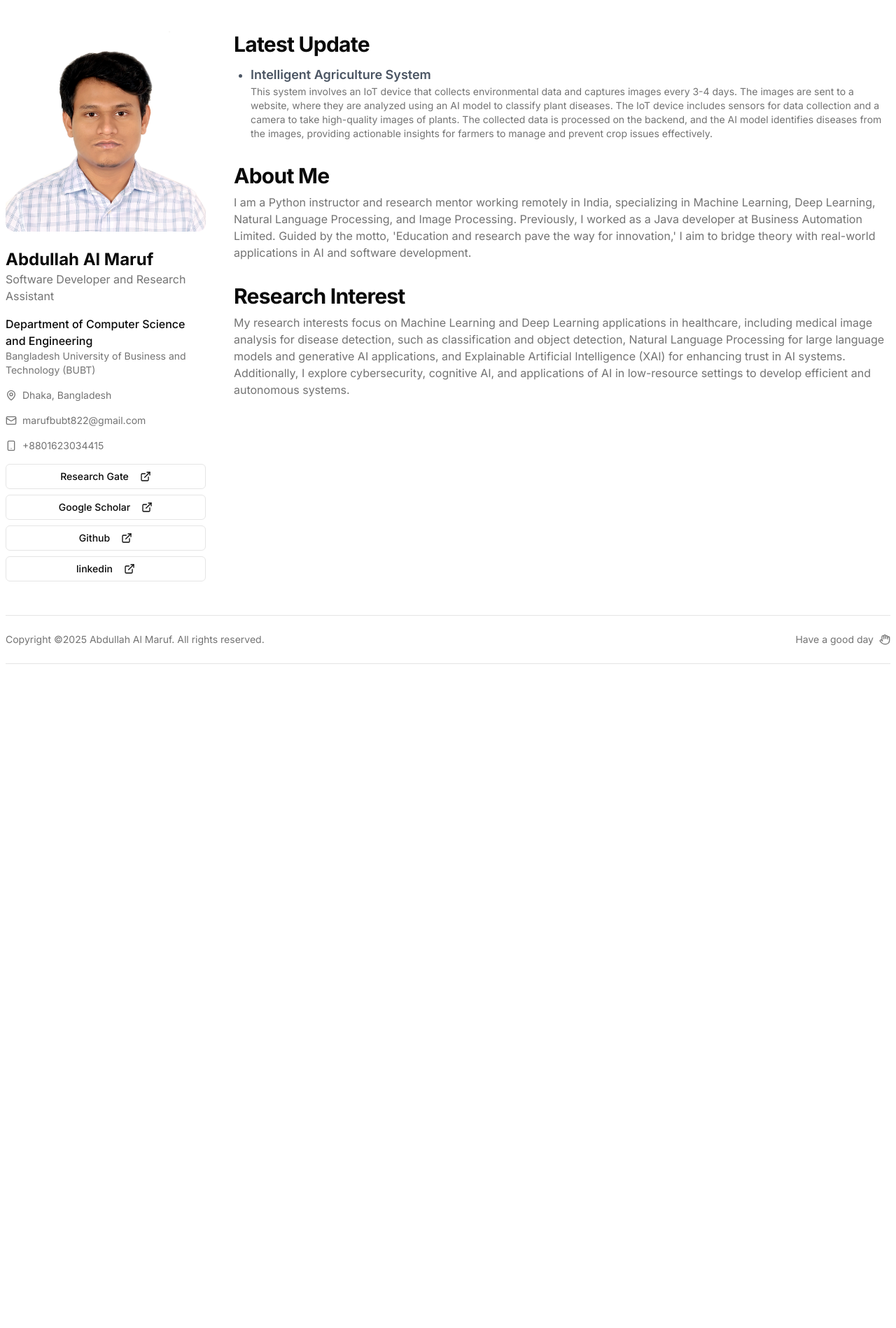
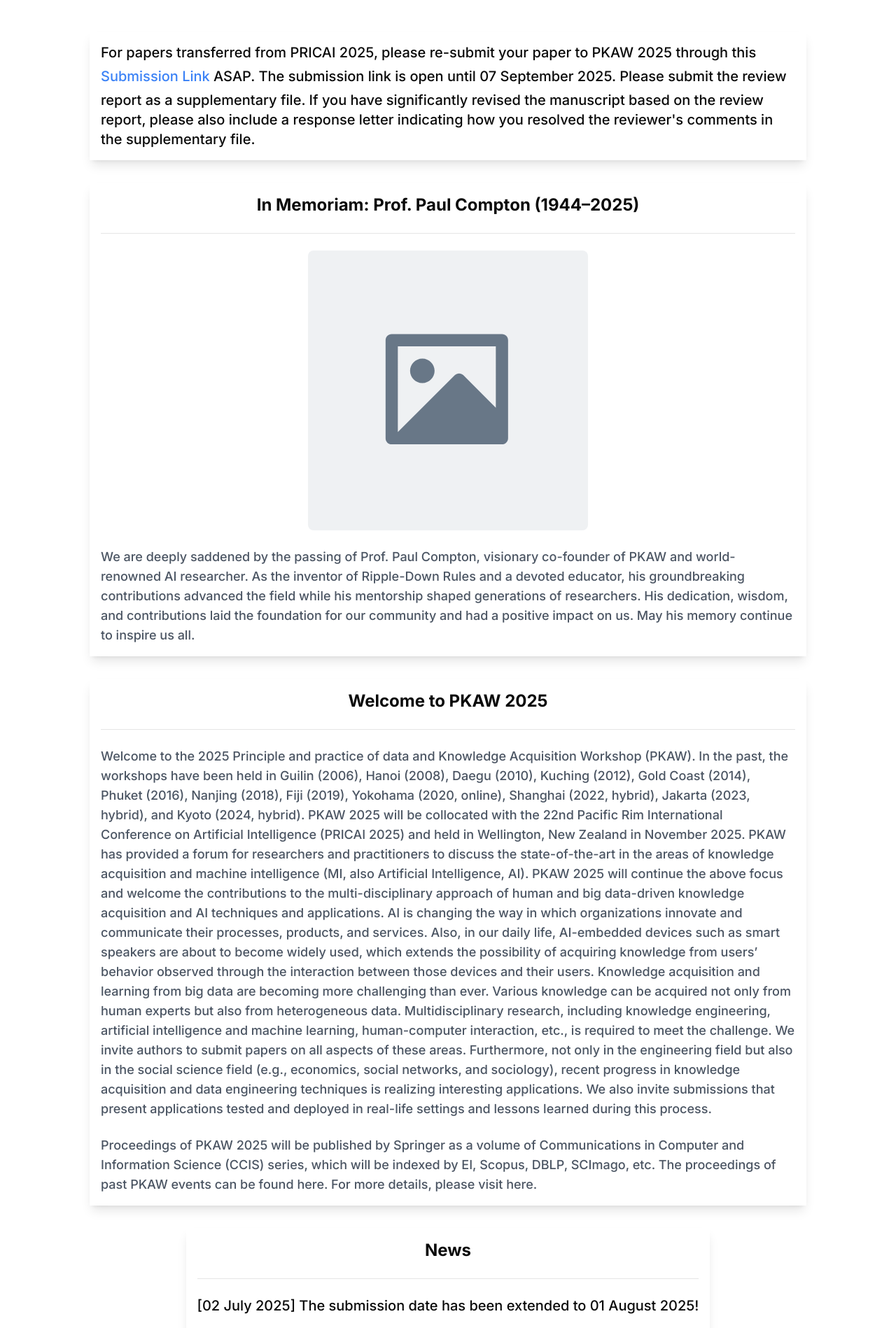
Before and after one commit to VA4MDS/Conference-Website, a Next.js app: page / in a window 1280 px wide. Shown: the part 600-2498 px from the top of the page at 70% size. Before the commit the page ends 1549 px from the top, so only its background shows below. Built offline with nearby package versions, Linux system fonts and the light colour scheme.

Commit message:
add new sections

```diff
--- a/src/components/hero-carousel/HeroCarousel.tsx
+++ b/src/components/hero-carousel/HeroCarousel.tsx
@@ -40,7 +40,7 @@
                 priority={idx === 0}
               />
               <div className='absolute inset-0 flex flex-col justify-center items-center bg-black bg-opacity-40 text-white p-6 text-center'>
-                <h2 className='text-xl md:text-3xl font-bold mb-2 whitespace-pre-line leading-loose'>
+                <h2 className='text-xl md:text-3xl font-bold mb-2 whitespace-pre-line leading-normal md:leading-loose'>
                   {item.text}
                 </h2>
               </div>
--- a/src/components/pages/home/Home.tsx
+++ b/src/components/pages/home/Home.tsx
@@ -13,24 +13,106 @@
   const infoValues = profileInfoData[0];
   const { about_me, research_interest } = infoValues;
   return (
-    <div className='container py-8 md:py-12'>
-      <div className='grid grid-cols-1 lg:grid-cols-4 gap-10'>
-        <ProfilePreview />
+    <div className='container py-8 md:py-12 flex flex-col items-center gap-8'>
+      {/* paper submission section start */}
+      <div className='shadow-lg p-4 text-xl font-medium max-w-5xl'>
+        <p>
+          For papers transferred from PRICAI 2025, please re-submit your paper
+          to PKAW 2025 through this{' '}
+          <Link
+            href='/submission'
+            className='capitalize text-blue-500 hover:underline leading-loose'
+          >
+            submission link
+          </Link>{' '}
+          ASAP. The submission link is open until 07 September 2025. Please
+          submit the review report as a supplementary file. If you have
+          significantly revised the manuscript based on the review report,
+          please also include a response letter indicating how you resolved the
+          reviewer&apos;s comments in the supplementary file.
+        </p>
+      </div>
+      {/* paper submission section end */}
+      {/* Memoriam section start */}
+      <div className='shadow-lg p-4 text-xl font-medium max-w-5xl space-y-6 flex flex-col items-center'>
+        <h3 className='text-2xl font-bold'>
+          In Memoriam: Prof. Paul Compton (1944–2025)
+        </h3>
+        <hr className='w-full' />
+        <Image
+          src='/images/landscape-placeholder.svg'
+          alt='Prof. Paul Compton'
+          width={400}
+          height={300}
+          className='object-cover rounded-lg mb-4'
+        />
+        <p className='text-lg text-gray-600'>
+          We are deeply saddened by the passing of Prof. Paul Compton, visionary
+          co-founder of PKAW and world-renowned AI researcher. As the inventor
+          of Ripple-Down Rules and a devoted educator, his groundbreaking
+          contributions advanced the field while his mentorship shaped
+          generations of researchers. His dedication, wisdom, and contributions
+          laid the foundation for our community and had a positive impact on us.
+          May his memory continue to inspire us all.
+        </p>
+      </div>
+      {/* Memoriam section end */}
+      {/* Welcome to PKAW  start */}
+      <div className='shadow-lg p-4 text-xl font-medium max-w-5xl space-y-6 flex flex-col items-center'>
+        <h3 className='text-2xl font-bold'>Welcome to PKAW 2025</h3>
+        <hr className='w-full' />
 
-        <div className='lg:col-span-3'>
-          <div className='space-y-8'>
-            <LatestUpdate />
-            <div>
-              <h2 className='text-3xl font-bold tracking-tight'>About Me</h2>
-              <p className='mt-2 text-muted-foreground'>{about_me}</p>
-            </div>
-            <div>
-              <h2 className='text-3xl font-bold tracking-tight'>
-                Research Interest
-              </h2>
-              <p className='mt-2 text-muted-foreground'>{research_interest}</p>
-            </div>
-          </div>
+        <p className='text-lg text-gray-600'>
+          Welcome to the 2025 Principle and practice of data and Knowledge
+          Acquisition Workshop (PKAW). In the past, the workshops have been held
+          in Guilin (2006), Hanoi (2008), Daegu (2010), Kuching (2012), Gold
+          Coast (2014), Phuket (2016), Nanjing (2018), Fiji (2019), Yokohama
+          (2020, online), Shanghai (2022, hybrid), Jakarta (2023, hybrid), and
+          Kyoto (2024, hybrid). PKAW 2025 will be collocated with the 22nd
+          Pacific Rim International Conference on Artificial Intelligence
+          (PRICAI 2025) and held in Wellington, New Zealand in November 2025.
+          PKAW has provided a forum for researchers and practitioners to discuss
+          the state-of-the-art in the areas of knowledge acquisition and machine
+          intelligence (MI, also Artificial Intelligence, AI). PKAW 2025 will
+          continue the above focus and welcome the contributions to the
+          multi-disciplinary approach of human and big data-driven knowledge
+          acquisition and AI techniques and applications. AI is changing the way
+          in which organizations innovate and communicate their processes,
+          products, and services. Also, in our daily life, AI-embedded devices
+          such as smart speakers are about to become widely used, which extends
+          the possibility of acquiring knowledge from users’ behavior observed
+          through the interaction between those devices and their users.
+          Knowledge acquisition and learning from big data are becoming more
+          challenging than ever. Various knowledge can be acquired not only from
+          human experts but also from heterogeneous data. Multidisciplinary
+          research, including knowledge engineering, artificial intelligence and
+          machine learning, human-computer interaction, etc., is required to
+          meet the challenge. We invite authors to submit papers on all aspects
+          of these areas. Furthermore, not only in the engineering field but
+          also in the social science field (e.g., economics, social networks,
+          and sociology), recent progress in knowledge acquisition and data
+          engineering techniques is realizing interesting applications. We also
+          invite submissions that present applications tested and deployed in
+          real-life settings and lessons learned during this process.
+        </p>
+        <p className='text-lg text-gray-600'>
+          Proceedings of PKAW 2025 will be published by Springer as a volume of
+          Communications in Computer and Information Science (CCIS) series,
+          which will be indexed by EI, Scopus, DBLP, SCImago, etc. The
+          proceedings of past PKAW events can be found here. For more details,
+          please visit here.
+        </p>
+      </div>
+      {/* Welcome to PKAW  end */}
+      <div className='shadow-lg p-4 text-xl font-medium max-w-5xl space-y-6 flex flex-col items-center'>
+        <h3 className='text-2xl font-bold'>News</h3>
+        <hr className='w-full' />
+        <div className='flex flex-col gap-4'>
+          <span>
+            [02 July 2025] The submission date has been extended to 01 August
+            2025!
+          </span>
+          <span>[09 April 2025] Call for Papers has been released.</span>
         </div>
       </div>
     </div>
--- a/src/components/shared/main-footer.tsx
+++ b/src/components/shared/main-footer.tsx
@@ -2,18 +2,8 @@
 
 export default function MainFooter() {
   return (
-    <div className='py-6 border-y flex items-center lg:flex-row flex-col justify-between gap-3 lg:gap-0'>
-      <div>
-        <p className='text-muted-foreground text-sm lg:text-start text-center'>
-          Copyright ©{new Date().getFullYear()} Abdullah Al Maruf. All rights
-          reserved.
-        </p>
-      </div>
-      <div className='text-muted-foreground text-sm flex gap-2 items-center'>
-        <span> Have a good day</span>
-
-        <Hand className='w-4 h-4' />
-      </div>
+    <div className='py-6 border-y text-center'>
+      <p className='text-muted-foreground text-sm text-center'>© PKAW 2025</p>
     </div>
   );
 }
--- a/src/components/shared/main-header.tsx
+++ b/src/components/shared/main-header.tsx
@@ -5,15 +5,18 @@
 import { Menu, X } from 'lucide-react';
 import { Button } from '../ui/button';
 import { RecursiveDropdown } from '../ui/recursive-dropdown';
-// import CV from '@/lib/abfullah-al-maruf-cv.pdf';
 
 const navLinks = [
   { name: 'Home', href: '/' },
   {
     name: 'Call For Papers',
+    href: '/call-for-papers',
+  },
+  {
+    name: 'Organization',
     children: [
       {
-        name: 'Organization',
+        name: 'Organizing Committee',
         href: '/committee',
       },
       {
@@ -42,10 +45,10 @@
 
   return (
     <header className='sticky top-0 z-50 w-full border-b bg-background/95 backdrop-blur supports-[backdrop-filter]:bg-background/60'>
-      <nav className='container flex h-14 items-center justify-between'>
-        <Link href='/' className='flex items-center space-x-2'>
+      <nav className='container flex h-14 items-center justify-center'>
+        {/* <Link href='/' className='flex items-center space-x-2'>
           <span className='font-bold'>Home</span>
-        </Link>
+        </Link> */}
 
         {/* Desktop Menu */}
         <div className='hidden md:flex gap-6 items-center'>
```
Also changed, not shown: public/images/landscape-placeholder.svg (added), 1 other file (tests, documents, lock files or other folders).
